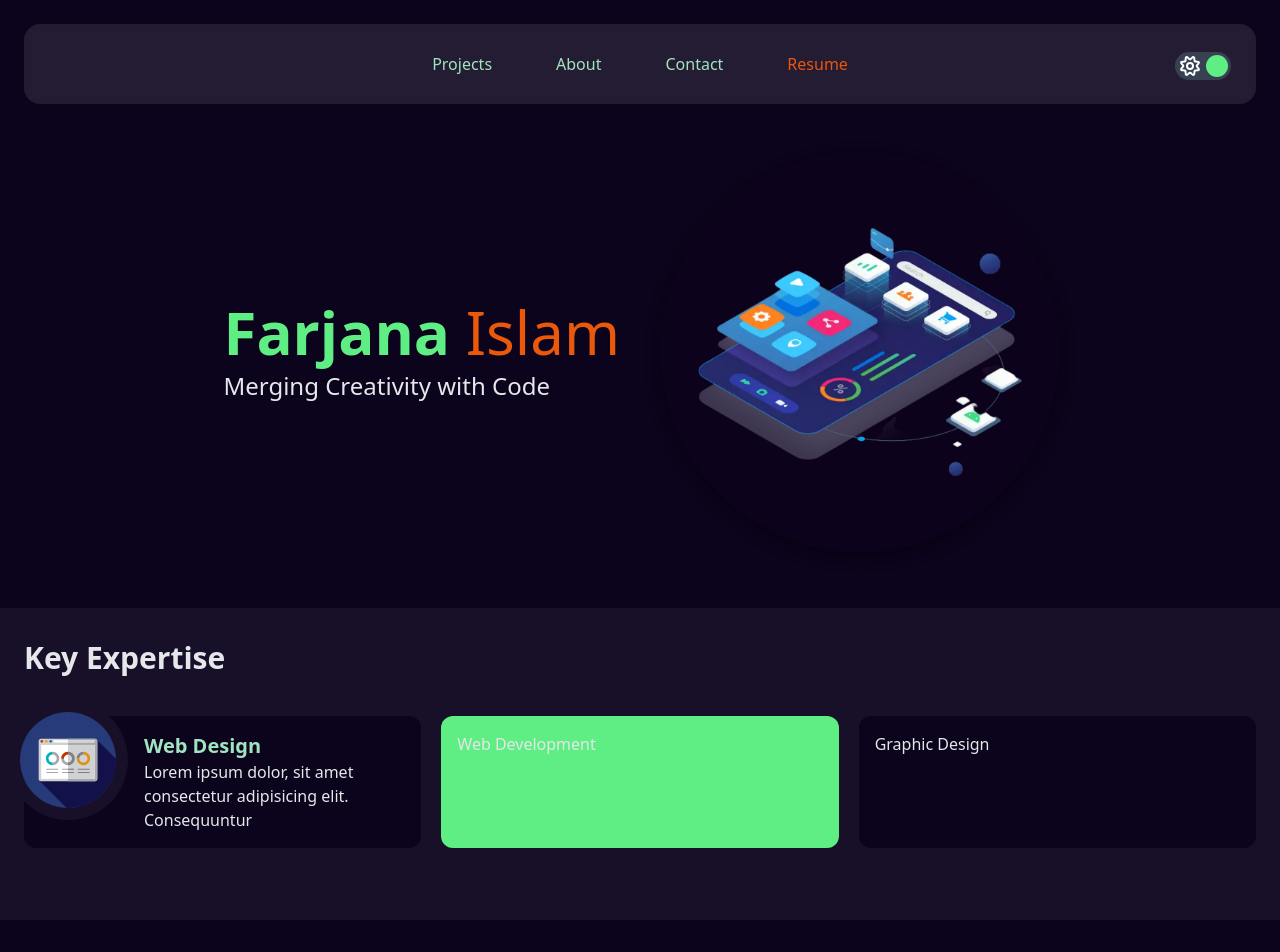
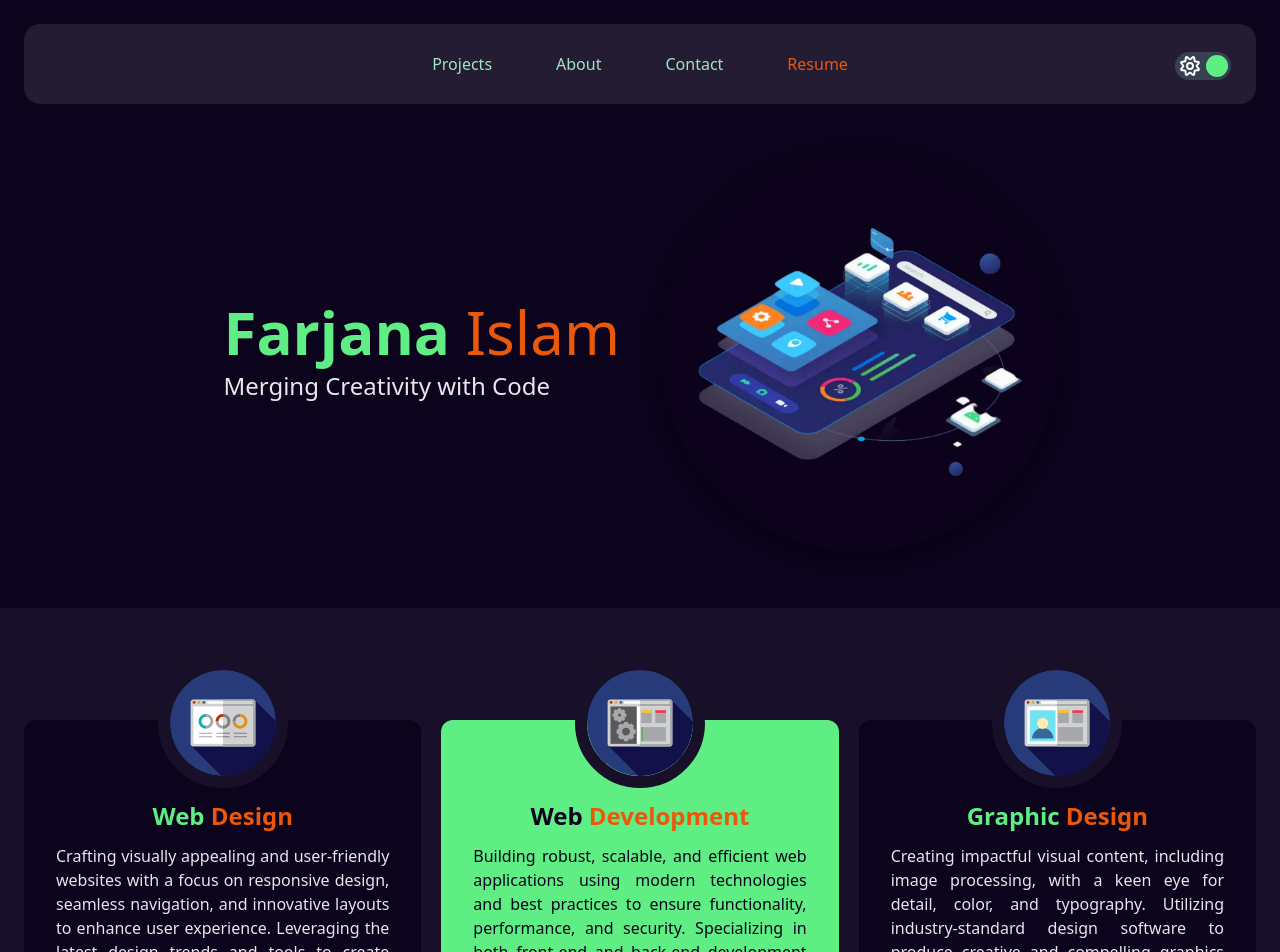
Before and after one commit to farjanaIslamNipa/farjana-islam-portfolio-24, a Vue app: page / in a window 1280 px wide. Shown: the top 952 px of the page. Built offline with nearby package versions, Linux system fonts and the light colour scheme.

Commit message:
completed key expertise card design

```diff
--- a/src/components/home/KeyExpertise.vue
+++ b/src/components/home/KeyExpertise.vue
@@ -1,31 +1,34 @@
 <template>
   <div class="bg-white/5 mt-14">
-    <div class="app-container py-8">
-      <h1 class="text-3xl font-semibold">Key Expertise</h1>
-      <div class="grid grid-cols-3 gap-x-5 py-10">
+    <div class="app-container pt-28 pb-20">
+      <div class="grid grid-cols-3 gap-x-5">
         <div class="bg-app-black p-4 rounded-xl">
-          <!-- <div class="max-w-md mx-auto shadow-md rounded-lg overflow-hidden">
-            <div class="p-4">
-                <img src="/images/web-design.svg" alt="Rounded Image" class="rounded-xl float-left mr-4 mb-4 h-[100px]">
-                <p>
-                    Lorem ipsum dolor sit amet, consectetur adipiscing elit. Curabitur sit amet eros non ligula varius tristique. Phasellus et orci nisi. Integer malesuada, arcu eu vestibulum pellentesque, sapien lorem dapibus mauris, vel vehicula leo elit in enim. Pellentesque ut turpis in mi vestibulum condimentum. Nullam feugiat ex id risus consequat, et tincidunt libero tincidunt.
-                </p>
+          <div class="pb-5 px-4">
+            <div class="flex justify-center">
+              <img src="/images/web-design.svg" alt="Web Design" class="h-[130px] rounded-full border-[12px] border-app-light-black -mt-[78px]">
             </div>
-          </div> -->
-          <div class="flex w-full gap-x-4">
-            <div class="">
-              <div class="bg-[#181028] rounded-full p-3 -ml-8 -mt-8 h-[120px] w-[120px] flex justify-center items-center">
-                <img src="/images/web-design.svg" alt="Web Design" class="rounded-xl h-[100px]">
-              </div>
-            </div>
-            <div>
-              <p class="text-xl font-semibold text-apple-green">Web Design</p>
-              <p>Lorem ipsum dolor, sit amet consectetur adipisicing elit. Consequuntur</p>
-            </div>
+            <p class="text-2xl font-bold text-center my-3"><span class="text-mint-green">Web</span> <span class="text-app-orange font-bold">Design</span></p>
+            <p class="text-justify">Crafting visually appealing and user-friendly websites with a focus on responsive design, seamless navigation, and innovative layouts to enhance user experience. Leveraging the latest design trends and tools to create aesthetically pleasing and functional designs that effectively communicate your brand’s message.</p>
           </div>
         </div>
-        <div class="bg-mint-green p-4 rounded-xl">Web Development</div>
-        <div class="bg-app-black p-4 rounded-xl">Graphic Design</div>
+        <div class="bg-mint-green p-4 rounded-xl">
+          <div class="pb-5 px-4">
+            <div class="flex justify-center">
+              <img src="/images/web-dev.svg" alt="Web Design" class="h-[130px] rounded-full border-[12px] border-app-light-black -mt-[78px]">
+            </div>
+            <p class="text-2xl font-bold text-center my-3"><span class="text-app-black">Web</span> <span class="text-app-orange font-bold">Development</span></p>
+            <p class="text-justify text-app-black font-medium"> Building robust, scalable, and efficient web applications using modern technologies and best practices to ensure functionality, performance, and security. Specializing in both front-end and back-end development to deliver high-quality, maintainable code and exceptional user experiences.</p>
+          </div>
+        </div>
+        <div class="bg-app-black p-4 rounded-xl">
+          <div class="pb-5 px-4">
+            <div class="flex justify-center">
+              <img src="/images/graphic.svg" alt="Web Design" class="h-[130px] rounded-full border-[12px] border-app-light-black -mt-[78px]">
+            </div>
+            <p class="text-2xl font-bold text-center my-3"><span class="text-mint-green">Graphic</span> <span class="text-app-orange font-bold">Design</span></p>
+            <p class="text-justify">Creating impactful visual content, including image processing, with a keen eye for detail, color, and typography. Utilizing industry-standard design software to produce creative and compelling graphics that effectively communicate your brand’s message and leave a lasting impression on your audience.</p>
+          </div>
+        </div>
       </div>
     </div>
   </div>
--- a/tailwind.config.js
+++ b/tailwind.config.js
@@ -22,6 +22,7 @@ export default {
         'apple-green': "#A0E5BF",
         'app-white': "#e5e7eb",
         'app-black': "#0c031c",
+        'app-light-black': "#181028",
         'app-orange': "#ea580c",
       },
       fontSize: {
```
Also changed, not shown: public/images/web-design-2.svg (added), public/images/web-design-3.svg (added).
